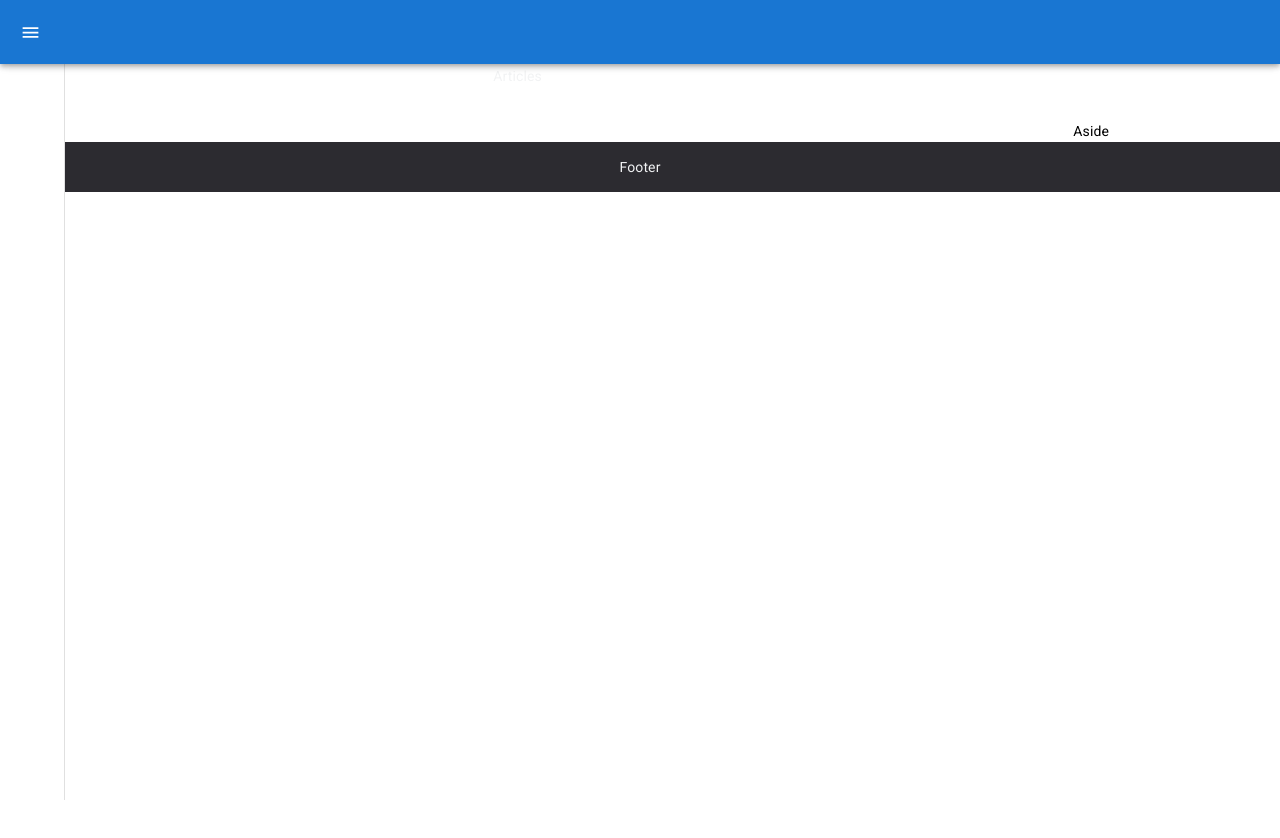
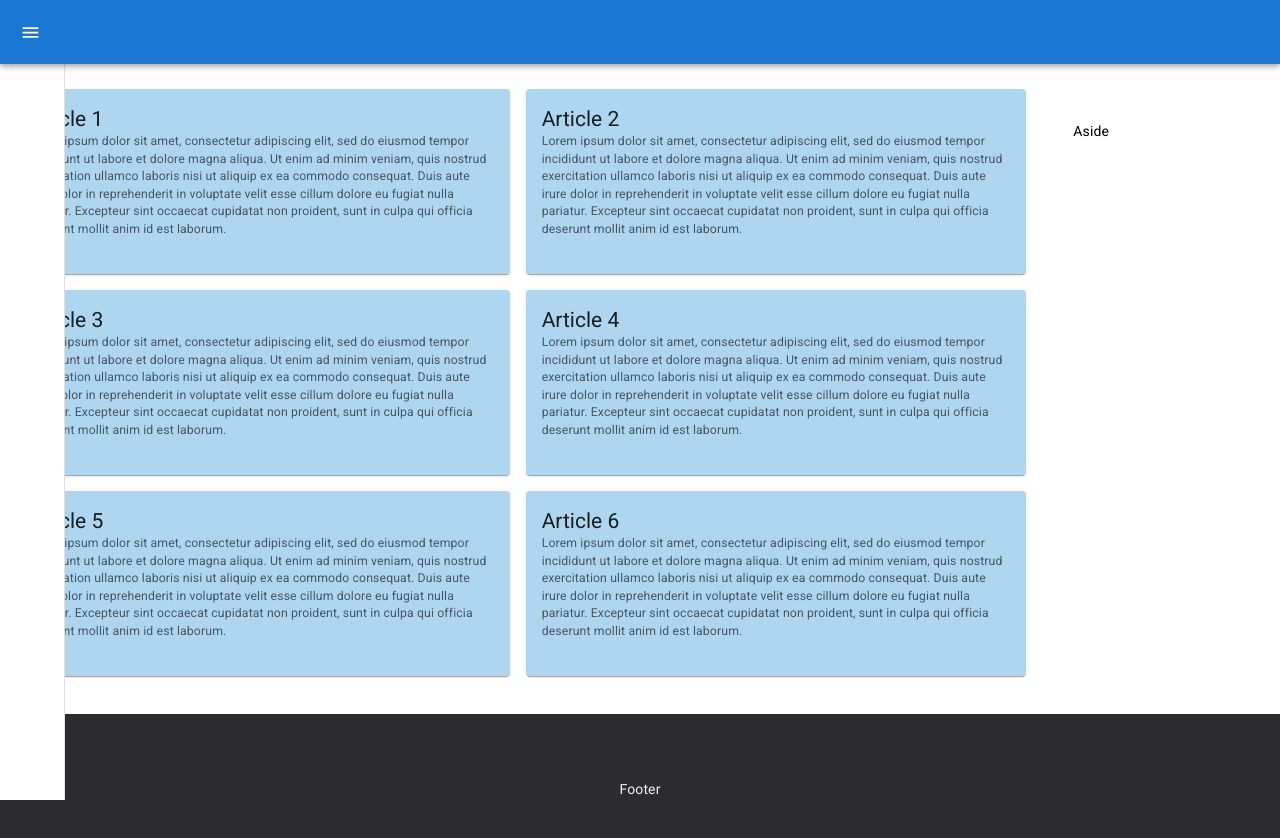
Before and after one commit to filonushka/interexy-react-project, a React (Create React App) app: page /articles in a window 1280 px wide. Shown: the top 838 px of the page. Before the commit the page ends 800 px from the top, so only its background shows below. Built offline with nearby package versions, Linux system fonts and the light colour scheme.

Commit message:
feat: add articles

```diff
--- a/src/components/article/article.tsx
+++ b/src/components/article/article.tsx
@@ -1,18 +1,28 @@
-import * as React from 'react';
-import Box from '@mui/material/Box';
 
-export default function Article() {
-  return (
-    <Box
-      sx={{
-        width: 300,
-        height: 300,
-        backgroundColor: 'primary.dark',
-        '&:hover': {
-          backgroundColor: 'primary.main',
-          opacity: [0.9, 0.8, 0.7],
-        },
-      }}
-    />
-  );
+import { Card, CardContent, Typography } from "@mui/material";
+
+export interface IArticleData {
+    title: string;
+    text: string;
 }
+
+const Article = ({ title, text }: IArticleData) => {
+    return (
+        <Card sx={{ width: 500, backgroundColor: "#AED6F1" }}>
+            <CardContent>
+                <Typography variant="h5" component="p">
+                    {title}
+                </Typography>
+                <Typography
+                    variant="body2"
+                    sx={{ mb: 1.5 }}
+                    color="text.secondary"
+                >
+                    {text}
+                </Typography>
+            </CardContent>
+        </Card>
+    );
+};
+
+export default Article;
--- a/src/components/section/section.tsx
+++ /dev/null
@@ -1,23 +0,0 @@
-import * as React from 'react';
-import { styled } from '@mui/material/styles';
-import Box from '@mui/material/Box';
-import Paper from '@mui/material/Paper';
-import Grid from '@mui/material/Unstable_Grid2';
-import {CharacterCard} from '../сard/card';
-
-const Item = styled(Paper)(({ theme }) => ({
-  backgroundColor: theme.palette.mode === 'dark' ? '#1A2027' : '#fff',
-  ...theme.typography.body2,
-  padding: theme.spacing(1),
-  textAlign: 'center',
-  color: theme.palette.text.secondary,
-
-}));
-
-export default function Section() {
-  return (
-    <Box sx={{ flexGrow: 1 }}>
-
-    </Box>
-  );
-}
--- a/src/pages/articles/articles.tsx
+++ b/src/pages/articles/articles.tsx
@@ -1,8 +1,31 @@
-import React from "react";
-import "./articles.scss";
+import { Grid } from "@mui/material";
 
-function Articles() {
-  return <div>Articles</div>;
-}
+import Article, { IArticleData } from "../../components/article/article";
 
-export default Articles;
+const ArticlesArr = [
+  {"id":"1", "title": "Article 1", "text": "Lorem ipsum dolor sit amet, consectetur adipiscing elit, sed do eiusmod tempor incididunt ut labore et dolore magna aliqua. Ut enim ad minim veniam, quis nostrud exercitation ullamco laboris nisi ut aliquip ex ea commodo consequat. Duis aute irure dolor in reprehenderit in voluptate velit esse cillum dolore eu fugiat nulla pariatur. Excepteur sint occaecat cupidatat non proident, sunt in culpa qui officia deserunt mollit anim id est laborum."},
+{"id":"2","title": "Article 2", "text": "Lorem ipsum dolor sit amet, consectetur adipiscing elit, sed do eiusmod tempor incididunt ut labore et dolore magna aliqua. Ut enim ad minim veniam, quis nostrud exercitation ullamco laboris nisi ut aliquip ex ea commodo consequat. Duis aute irure dolor in reprehenderit in voluptate velit esse cillum dolore eu fugiat nulla pariatur. Excepteur sint occaecat cupidatat non proident, sunt in culpa qui officia deserunt mollit anim id est laborum."},
+{"id":"3","title": "Article 3", "text": "Lorem ipsum dolor sit amet, consectetur adipiscing elit, sed do eiusmod tempor incididunt ut labore et dolore magna aliqua. Ut enim ad minim veniam, quis nostrud exercitation ullamco laboris nisi ut aliquip ex ea commodo consequat. Duis aute irure dolor in reprehenderit in voluptate velit esse cillum dolore eu fugiat nulla pariatur. Excepteur sint occaecat cupidatat non proident, sunt in culpa qui officia deserunt mollit anim id est laborum."},
+{"id":"4","title": "Article 4", "text": "Lorem ipsum dolor sit amet, consectetur adipiscing elit, sed do eiusmod tempor incididunt ut labore et dolore magna aliqua. Ut enim ad minim veniam, quis nostrud exercitation ullamco laboris nisi ut aliquip ex ea commodo consequat. Duis aute irure dolor in reprehenderit in voluptate velit esse cillum dolore eu fugiat nulla pariatur. Excepteur sint occaecat cupidatat non proident, sunt in culpa qui officia deserunt mollit anim id est laborum."},
+{"id":"5","title": "Article 5", "text": "Lorem ipsum dolor sit amet, consectetur adipiscing elit, sed do eiusmod tempor incididunt ut labore et dolore magna aliqua. Ut enim ad minim veniam, quis nostrud exercitation ullamco laboris nisi ut aliquip ex ea commodo consequat. Duis aute irure dolor in reprehenderit in voluptate velit esse cillum dolore eu fugiat nulla pariatur. Excepteur sint occaecat cupidatat non proident, sunt in culpa qui officia deserunt mollit anim id est laborum."}
+, {"id":"6","title": "Article 6", "text": "Lorem ipsum dolor sit amet, consectetur adipiscing elit, sed do eiusmod tempor incididunt ut labore et dolore magna aliqua. Ut enim ad minim veniam, quis nostrud exercitation ullamco laboris nisi ut aliquip ex ea commodo consequat. Duis aute irure dolor in reprehenderit in voluptate velit esse cillum dolore eu fugiat nulla pariatur. Excepteur sint occaecat cupidatat non proident, sunt in culpa qui officia deserunt mollit anim id est laborum."}]
+
+const ArticlesPage = () => {
+
+    return (
+        <Grid
+            container
+            spacing={2}
+            p={1}
+            sx={{ justifyContent: "center", mt: 3 }}
+        >
+            {ArticlesArr.map((article: IArticleData, index) => (
+                <Grid item key={index}>
+                    <Article title={article.title} text={article.text} />
+                </Grid>
+             ))}
+        </Grid>
+    );
+};
+
+export default ArticlesPage;
--- a/src/pages/home/home.tsx
+++ b/src/pages/home/home.tsx
@@ -1,10 +1,8 @@
 import React from "react";
-import Section from "../../components/section/section";
-import Aside from "../../components/aside/aside"
 
 function Home() {
   return <div>
-    <Section/>
+    Home Page
   </div>;
 }
 
```
